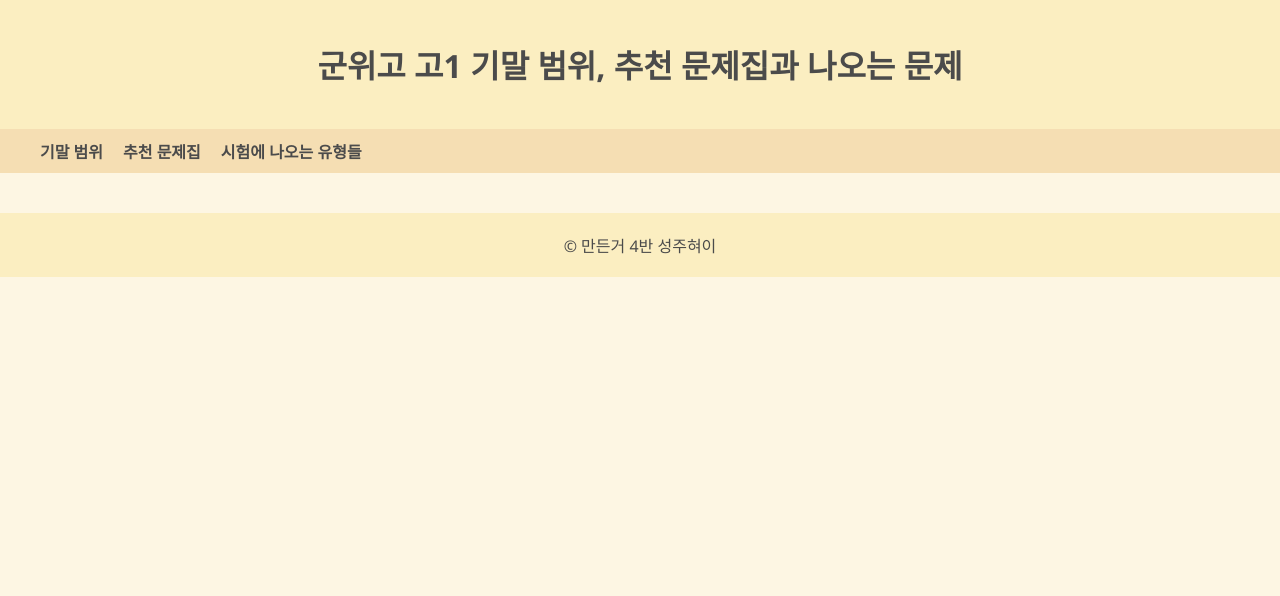
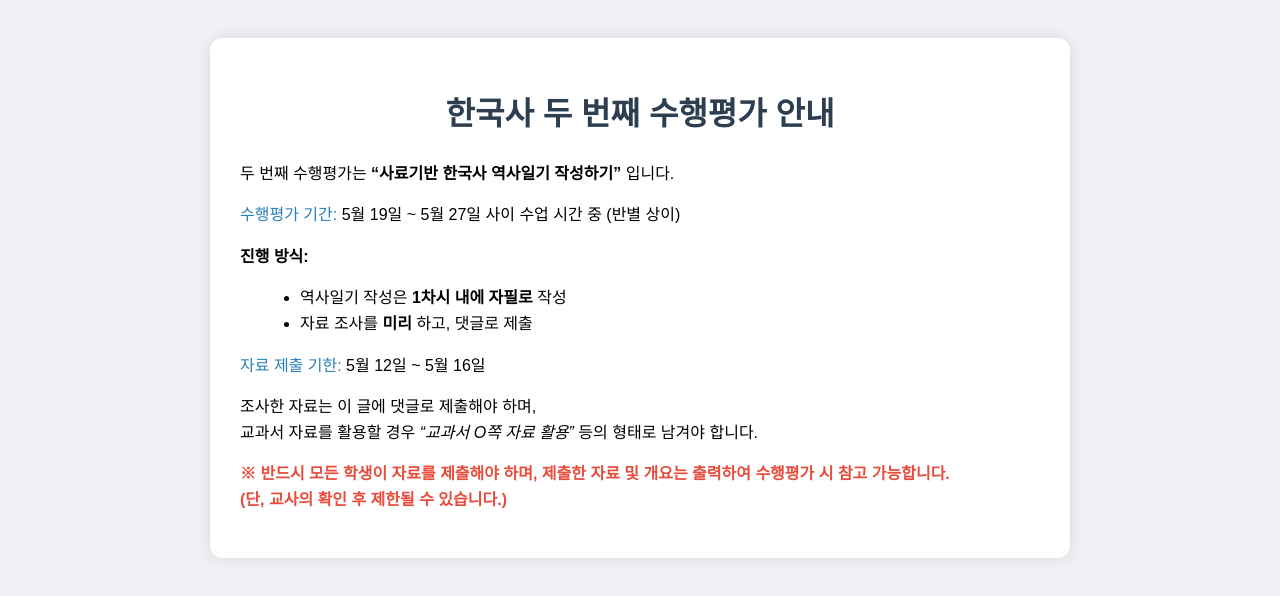
Before and after one commit to Gunwigo144/history.github.io, a plain HTML site: page index.html in a window 1280 px wide. Drawn offline with Linux system fonts and the light colour scheme.

Commit message:
Update index.html

```diff
--- a/index.html
+++ b/index.html
@@ -1,64 +1,73 @@
 <!DOCTYPE html>
 <html lang="ko">
 <head>
-  <meta charset="UTF-8">
-  <title>우리회사</title>
+  <meta charset="UTF-8" />
+  <title>한국사 수행평가 안내</title>
   <style>
     body {
-      margin: 0;
-      font-family: 'Segoe UI', sans-serif;
-      background-color: #fdf6e3;
-      color: #333;
+      font-family: 'Arial', sans-serif;
+      background-color: #f0f0f5;
+      padding: 30px;
+      line-height: 1.6;
     }
 
-    header {
-      background-color: #fbeec1;
-      color: #4b4b4b;
-      padding: 20px 40px;
-      text-align: center;
+    .container {
+      max-width: 800px;
+      margin: auto;
+      background-color: white;
+      padding: 30px;
+      border-radius: 12px;
+      box-shadow: 0 0 15px rgba(0,0,0,0.1);
     }
 
-    nav {
-      background-color: #f5deb3;
-      padding: 10px 40px;
-      display: flex;
-      gap: 20px;
+    h1 {
+      color: #2c3e50;
+      text-align: center;
+      margin-bottom: 20px;
     }
 
-    nav a {
-      color: #4b4b4b;
-      text-decoration: none;
+    p {
+      margin-bottom: 15px;
+    }
+
+    ul {
+      margin-left: 20px;
+    }
+
+    .important {
+      color: #e74c3c;
       font-weight: bold;
     }
 
-    nav a:hover {
-      text-decoration: underline;
-    }
-
-    footer {
-      text-align: center;
-      padding: 20px;
-      background-color: #fbeec1;
-      color: #4b4b4b;
-      margin-top: 40px;
+    .date {
+      color: #2980b9;
     }
   </style>
 </head>
 <body>
+  <div class="container">
+    <h1>한국사 두 번째 수행평가 안내</h1>
 
-  <header>
-    <h1>군위고 고1 기말 범위, 추천 문제집과 나오는 문제</h1>
-  </header>
+    <p>두 번째 수행평가는 <strong>“사료기반 한국사 역사일기 작성하기”</strong> 입니다.</p>
 
-  <nav>
-    <a href="https://mymompretty.github.io/RiceCakey.github.io/" target="_blank">기말 범위</a>
-    <a href="https://www.dcinside.com/" target="_blank">추천 문제집</a>
-    <a href="https://www.dcinside.com/" target="_blank">시험에 나오는 유형들</a>
-  </nav>
+    <p><span class="date">수행평가 기간:</span> 5월 19일 ~ 5월 27일 사이 수업 시간 중 (반별 상이)</p>
 
-  <footer>
-    &copy; 만든거 4반 성주혀이
-  </footer>
+    <p><strong>진행 방식:</strong></p>
+    <ul>
+      <li>역사일기 작성은 <strong>1차시 내에 자필로</strong> 작성</li>
+      <li>자료 조사를 <strong>미리</strong> 하고, 댓글로 제출</li>
+    </ul>
+
+    <p><span class="date">자료 제출 기한:</span> 5월 12일 ~ 5월 16일</p>
+
+    <p>조사한 자료는 이 글에 댓글로 제출해야 하며, <br>
+    교과서 자료를 활용할 경우 <em>“교과서 O쪽 자료 활용”</em> 등의 형태로 남겨야 합니다.</p>
+
+    <p class="important">※ 반드시 모든 학생이 자료를 제출해야 하며, 제출한 자료 및 개요는 출력하여 수행평가 시 참고 가능합니다.<br>
+    (단, 교사의 확인 후 제한될 수 있습니다.)</p>
+  </div>
+</body>
+</html>
 
 </body>
 </html>
```
